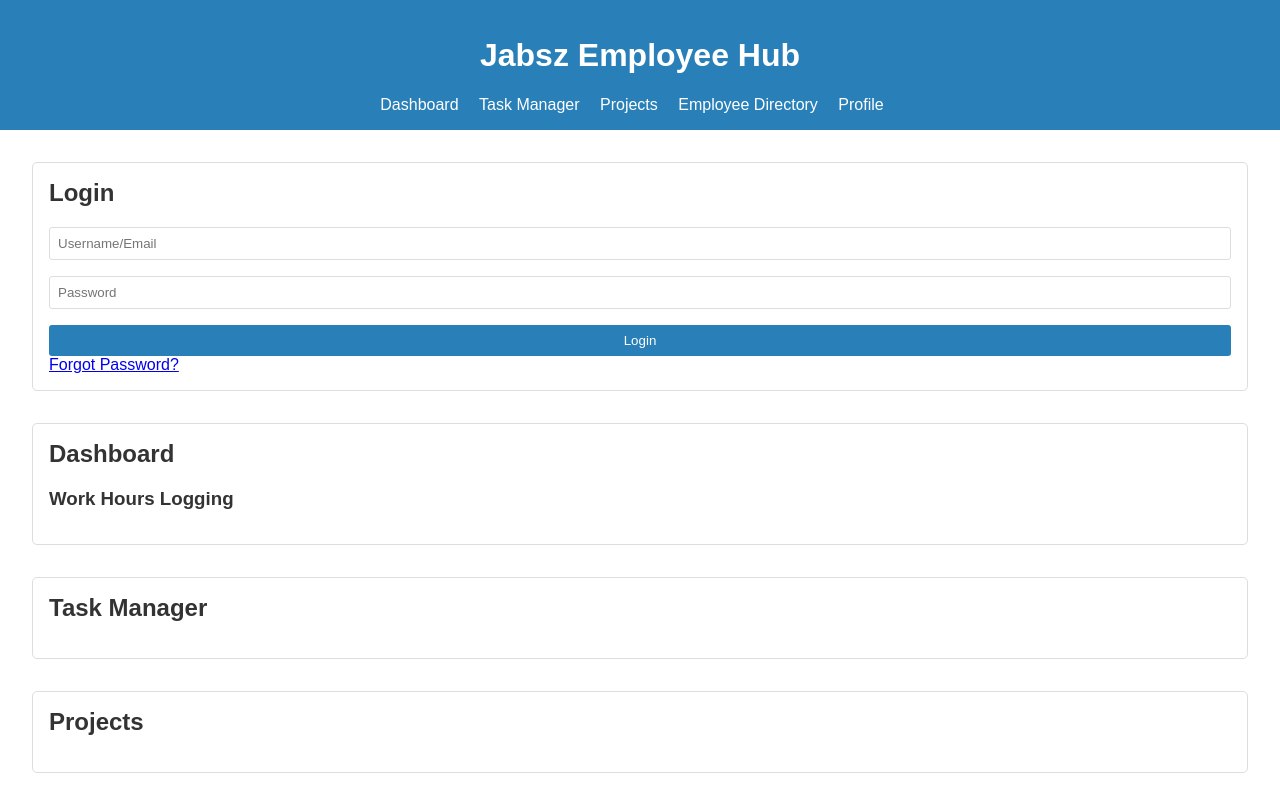
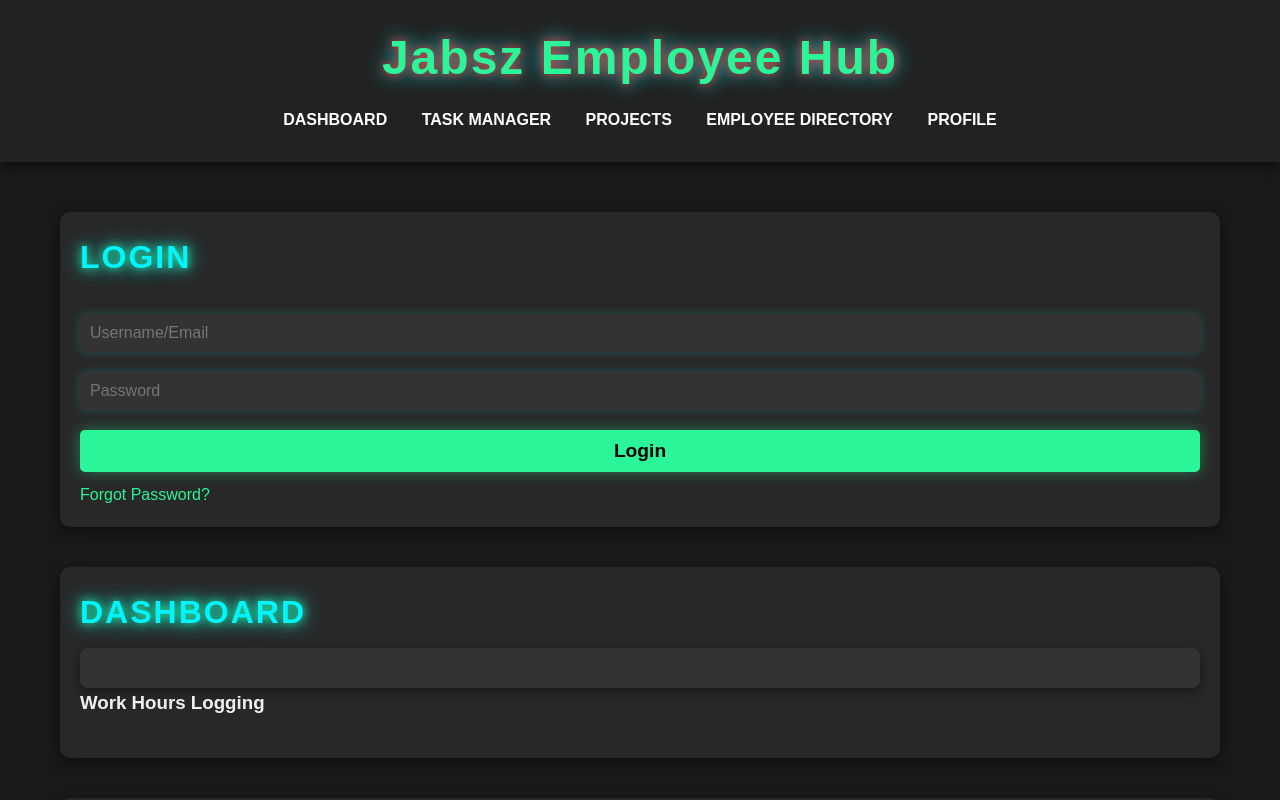
Before and after one commit to purnaadithya/Jabsz-Employee-Hub, a plain HTML site: page index.html in a window 1280 px wide. Shown: the top 800 px of the page. Drawn offline with Linux system fonts and the light colour scheme.

Commit message:
Add files via upload

```diff
--- a/Styles.css
+++ b/Styles.css
@@ -1,83 +1,177 @@
-/* General Styling */
-body {
-    font-family: sans-serif; /* Choose a suitable font */
+/* styles.css */
+* {
     margin: 0;
     padding: 0;
-    color: #333; /* Dark text for better readability */
+    box-sizing: border-box;
+    font-family: 'Arial', sans-serif;
 }
 
-/* Header */
-header {
-    background-color: #2980b9; /* Example blue color */
-    color: white;
-    padding: 1rem;
-    text-align: center;
+/* Body and background */
+body {
+    background-color: #1a1a1a;
+    color: #f0f0f0;
+    line-height: 1.6;
 }
 
+header {
+    background-color: #222;
+    padding: 20px;
+    text-align: center;
+    box-shadow: 0 5px 10px rgba(0, 0, 0, 0.5);
+}
+
+header h1 {
+    color: #2af598;
+    font-size: 3em;
+    letter-spacing: 2px;
+    font-weight: 700;
+    text-shadow: 0 0 10px #f52a2a, 0 0 20px #00f5ff;
+}
+
+/* Navigation bar */
 nav ul {
     list-style: none;
-    padding: 0;
-    margin: 0;
+    padding: 10px;
 }
 
-nav li {
-    display: inline;
-    margin-right: 1rem;
+nav ul li {
+    display: inline-block;
+    margin: 0 15px;
 }
 
-nav a {
-    color: white;
+nav ul li a {
+    text-decoration: none;
+    color: #fff;
+    font-weight: bold;
+    text-transform: uppercase;
+    transition: color 0.3s ease;
+    position: relative;
+}
+
+nav ul li a:hover {
+    color: #2af598;
+}
+
+nav ul li a:before {
+    content: '';
+    position: absolute;
+    bottom: -4px;
+    left: 0;
+    width: 0;
+    height: 2px;
+    background-color: #2af598;
+    transition: width 0.3s;
+}
+
+nav ul li a:hover:before {
+    width: 100%;
+}
+
+/* Main sections */
+main {
+    max-width: 1200px;
+    margin: 30px auto;
+    padding: 20px;
+}
+
+main section {
+    margin-bottom: 40px;
+    padding: 20px;
+    background-color: #282828;
+    border-radius: 10px;
+    box-shadow: 0 5px 15px rgba(0, 0, 0, 0.5);
+}
+
+main h2 {
+    font-size: 2em;
+    color: #00f5ff;
+    margin-bottom: 10px;
+    text-transform: uppercase;
+    text-shadow: 0 0 10px #2af598, 0 0 20px #00f5ff;
+    letter-spacing: 2px;
+}
+
+main form {
+    margin-top: 20px;
+}
+
+form input, form button {
+    width: 100%;
+    padding: 10px;
+    margin: 10px 0;
+    border: none;
+    border-radius: 5px;
+    outline: none;
+}
+
+form input[type="text"], form input[type="password"] {
+    background-color: #333;
+    color: #fff;
+    font-size: 1em;
+    box-shadow: 0 0 10px rgba(0, 245, 255, 0.2);
+    transition: box-shadow 0.3s ease;
+}
+
+form input[type="text"]:focus, form input[type="password"]:focus {
+    box-shadow: 0 0 10px rgba(0, 245, 255, 0.7);
+}
+
+form button {
+    background-color: #2af598;
+    color: #000;
+    font-size: 1.2em;
+    font-weight: bold;
+    cursor: pointer;
+    transition: background-color 0.3s ease, color 0.3s ease;
+    box-shadow: 0 0 15px rgba(42, 245, 152, 0.4);
+}
+
+form button:hover {
+    background-color: #00f5ff;
+    color: #fff;
+}
+
+/* Sections Styling */
+.overview, .task-board, .project-view, .employee-list, .profile-details, .message-threads, .new-message, .document-list {
+    background-color: #333;
+    padding: 20px;
+    border-radius: 8px;
+    box-shadow: 0 4px 12px rgba(0, 0, 0, 0.4);
+}
+
+a {
+    color: #2af598;
     text-decoration: none;
 }
 
-/* Main Content */
-main {
-    padding: 2rem;
-}
-
-section {
-    margin-bottom: 2rem;
-    padding: 1rem;
-    border: 1px solid #ddd; /* Subtle border for visual separation */
-    border-radius: 5px;
-}
-
-h2 {
-    margin-top: 0;
-}
-
-/* Forms */
-form {
-    display: flex;
-    flex-direction: column;
-}
-
-label {
-    margin-bottom: 0.5rem;
-}
-
-input[type="text"], input[type="password"] {
-    padding: 0.5rem;
-    margin-bottom: 1rem;
-    border: 1px solid #ddd;
-    border-radius: 3px;
-}
-
-button[type="submit"] {
-    background-color: #2980b9; /* Example blue color */
-    color: white;
-    padding: 0.5rem 1rem;
-    border: none;
-    border-radius: 3px;
-    cursor: pointer;
+a:hover {
+    color: #00f5ff;
+    text-decoration: underline;
 }
 
 /* Footer */
 footer {
-    background-color: #333;
-    color: white;
-    padding: 1rem;
+    background-color: #222;
+    color: #fff;
     text-align: center;
+    padding: 15px;
+    margin-top: 50px;
+    box-shadow: 0 -5px 10px rgba(0, 0, 0, 0.5);
 }
 
-/* Add more specific styles for each section, element, and interactive component as needed */
+footer p {
+    margin: 0;
+    font-size: 1.1em;
+}
+
+/* Responsive Design */
+@media (max-width: 768px) {
+    header h1 {
+        font-size: 2.2em;
+    }
+    nav ul li {
+        display: block;
+        margin: 5px 0;
+        text-align: center;
+    }
+}
```
